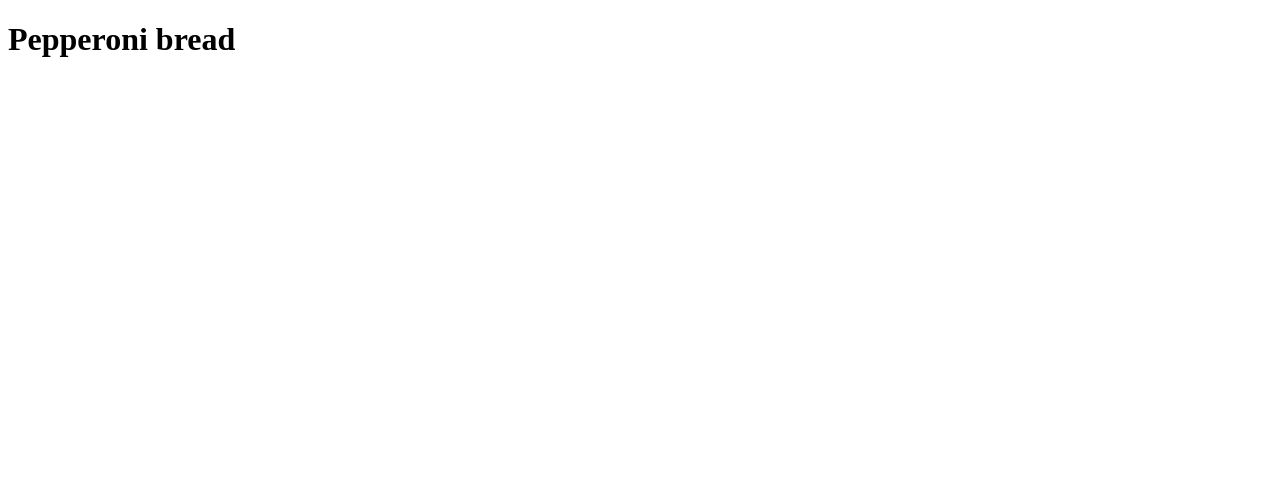
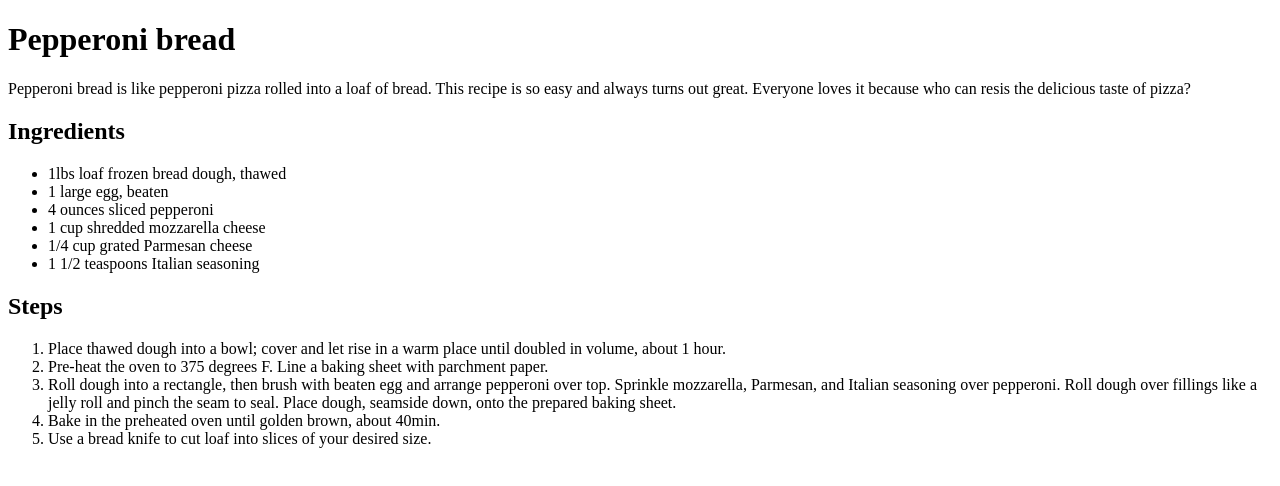
Before and after one commit to pattrujillo/odin-recipes, a plain HTML site: page recipes/pepperoni-bread.html in a window 1280 px wide. Drawn offline with Linux system fonts and the light colour scheme.

Commit message:
finished pepperoni-bread.html file and added the link to it on index.html

```diff
--- a/recipes/pepperoni-bread.html
+++ b/recipes/pepperoni-bread.html
@@ -6,5 +6,43 @@
     </head>
     <body>
         <h1>Pepperoni bread</h1>
+        <p>
+            Pepperoni bread is like pepperoni pizza rolled into a loaf
+            of bread. This recipe is so easy and always turns out great.
+            Everyone loves it because who can resis the delicious taste of pizza?
+        </p>
+        <h2>Ingredients</h2>
+        <ul>
+            <li>1lbs loaf frozen bread dough, thawed</li>
+            <li>1 large egg, beaten</li>
+            <li>4 ounces sliced pepperoni</li>
+            <li>1 cup shredded mozzarella cheese</li>
+            <li>1/4 cup grated Parmesan cheese</li>
+            <li>1 1/2 teaspoons Italian seasoning</li>
+        </ul>
+        <h2>Steps</h2>
+        <ol>
+            <li>
+                Place thawed dough into a bowl; cover and let rise
+                in a warm place until doubled in volume, about 1 hour.
+            </li>
+            <li>
+                Pre-heat the oven to 375 degrees F. Line a baking sheet
+                with parchment paper.
+            </li>
+            <li>
+                Roll dough into a rectangle, then brush with beaten egg and
+                arrange pepperoni over top. Sprinkle mozzarella, Parmesan, and
+                Italian seasoning over pepperoni. Roll dough over fillings
+                like a jelly roll and pinch the seam to seal. Place dough, seamside
+                down, onto the prepared baking sheet.
+            </li>
+            <li>
+                Bake in the preheated oven until golden brown, about 40min.
+            </li>
+            <li>
+                Use a bread knife to cut loaf into slices of your desired size.
+            </li>
+        </ol>
     </body>
 </html>
```
Also changed, not shown: index.html (+1 -0 lines).
